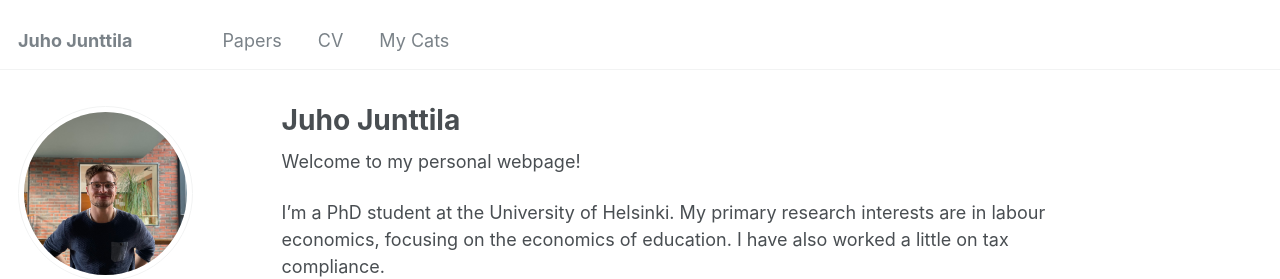
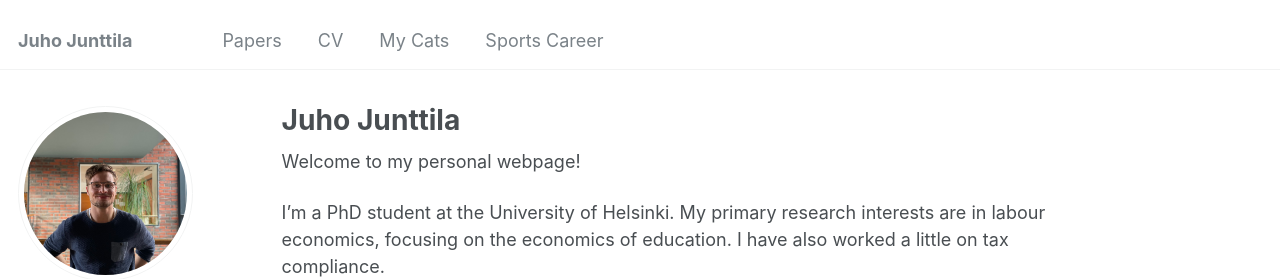
Before and after one commit to Juho-Junttila/Juho-Junttila.github.io, a Jekyll site: the page built from _pages/about.md, in a window 1280 px wide. Shown: the top 279 px of the page. Built offline with Jekyll 4.4.1, drawn with Linux system fonts in a browser that asks for light colours.

Commit message:
Update navigation.yml

```diff
--- a/_data/navigation.yml
+++ b/_data/navigation.yml
@@ -9,3 +9,6 @@ main:
 
   - title: "My Cats"
     url: /cats/
+
+  - title: "Sports Career"
+    url: /sports/
```
